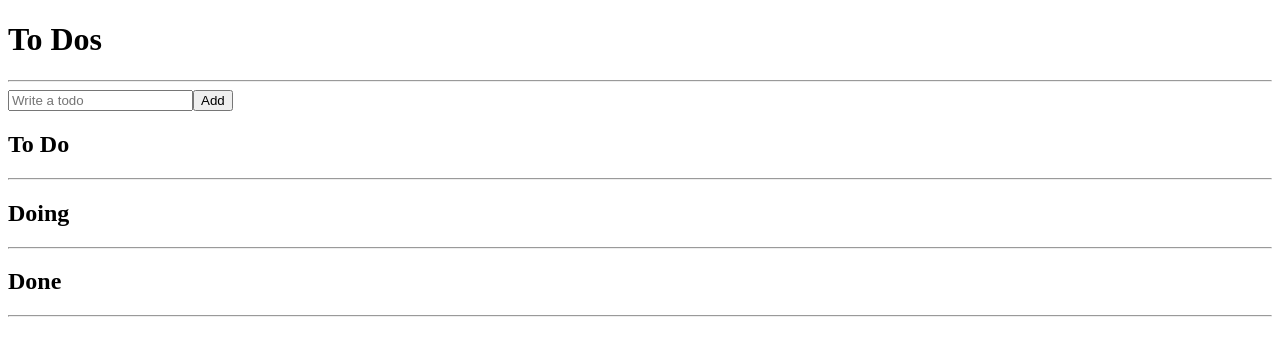
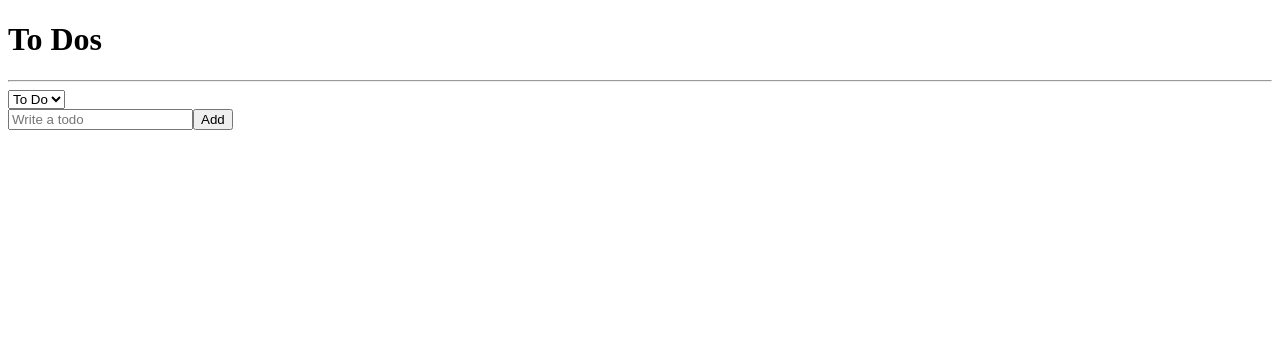
Before and after one commit to hoyo1744/react-master, a React (Create React App) app in the folder react-masterclass/: page / in a window 1280 px wide. Shown: the top 356 px of the page. Built offline with nearby package versions, Linux system fonts and the light colour scheme.

Commit message:
#6.17 Selectors part Two

```diff
--- a/react-masterclass/src/atoms.tsx
+++ b/react-masterclass/src/atoms.tsx
@@ -12,16 +12,19 @@ export const toDosState = atom<IToDo[]>({
     default: [],
 });
 
+export const categoryState = atom({
+    key:"category",
+    default: "TO_DO",
+});
+
 // selector의 요점은 atom 을 가져다가(atom은 단순한 값 또는 배열임) output을 변형해서 그 결과를 반환하는것.
 export const toDoSelector = selector({
     key: "toDoSelector",
     // get 함수를 이용하면 selector내부로 atom을 가져올 수 있다. get(toDosState)처럼
     get: ({get}) => {
         const toDos = get(toDosState)
-        return [
-            toDos.filter(toDo => toDo.category === "TO_DO"),
-            toDos.filter(toDo => toDo.category === "DOING"),
-            toDos.filter(toDo => toDo.category === "DONE")
-        ];
+        const category = get(categoryState)
+        return toDos.filter(toDo => toDo.category === category);
+
     }
 })
--- a/react-masterclass/src/components/ToDoList.tsx
+++ b/react-masterclass/src/components/ToDoList.tsx
@@ -1,7 +1,7 @@
 import React from "react";
 
-import {useRecoilValue} from "recoil";
-import {toDoSelector, toDosState} from "../atoms";
+import {useRecoilState, useRecoilValue} from "recoil";
+import {categoryState, toDoSelector, toDosState} from "../atoms";
 import CreateToDo from "./CreateToDo";
 import ToDo from "./ToDo";
 
@@ -10,41 +10,28 @@ function ToDoList() {
 
     // useRecoilState의 첫번째 인자는 값, 두번째인자는 변경 함수를 제공함.
     // const toDos = useRecoilValue(toDosState);
-    const [toDo, doing, done] = useRecoilValue(toDoSelector);
+    const toDos = useRecoilValue(toDoSelector);
+    const [category, setCategory] = useRecoilState(categoryState);
+
+    const onInput = (event: React.FormEvent<HTMLSelectElement>) => {
+        setCategory(event.currentTarget.value);
+    };
+
+    console.log(category);
 
     return (
         <div>
             <h1>To Dos</h1>
             <hr/>
+            <select value={category} onInput={onInput}>
+                <option value="TO_DO">To Do</option>
+                <option value="DOING">Doing</option>
+                <option value="DONE">Done</option>
+            </select>
             <CreateToDo/>
-            <h2>To Do</h2>
-            <ul>
-                {toDo.map(toDo =>
-                    // <ToDo text={toDo.text} category={toDo.category} id={toDo.id} />
-                    // 동일코드(Props가 동일해서 동작함)
-                    <ToDo key={toDo.id} {...toDo} />
-                )}
-            </ul>
-            <hr/>
-            <h2>Doing</h2>
-            <ul>
-                {doing.map(toDo =>
-                    // <ToDo text={toDo.text} category={toDo.category} id={toDo.id} />
-                    // 동일코드(Props가 동일해서 동작함)
-                    <ToDo key={toDo.id} {...toDo} />
-                )}
-            </ul>
-            <hr/>
-            <h2>Done</h2>
-            <ul>
-                {done.map(toDo =>
-                    // <ToDo text={toDo.text} category={toDo.category} id={toDo.id} />
-                    // 동일코드(Props가 동일해서 동작함)
-                    <ToDo key={toDo.id} {...toDo} />
-                )}
-            </ul>
-            <hr/>
-
+            {toDos?.map(toDo =>
+                <ToDo key={toDo.id} {...toDo} />
+            )}
         </div>
     )
 }
```
